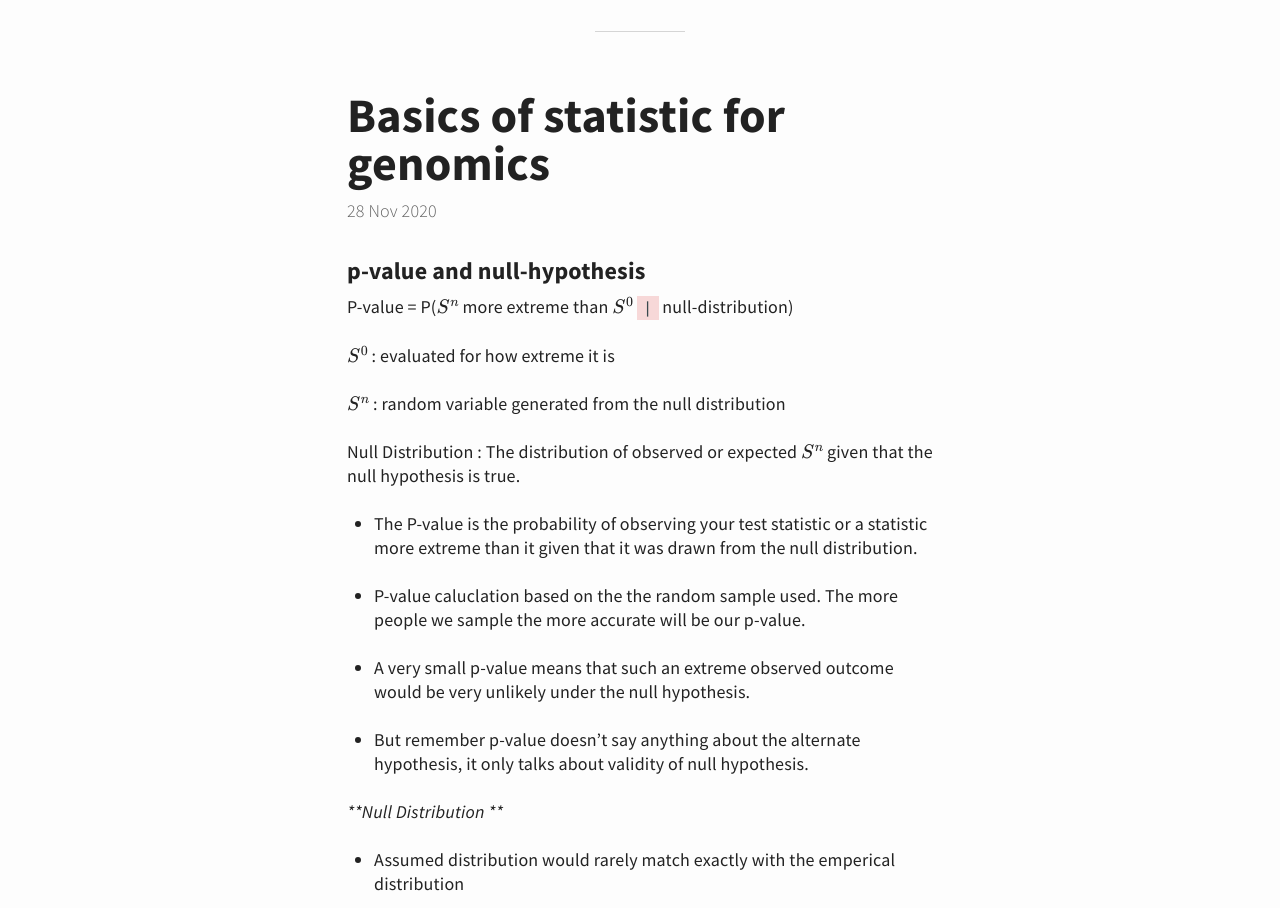
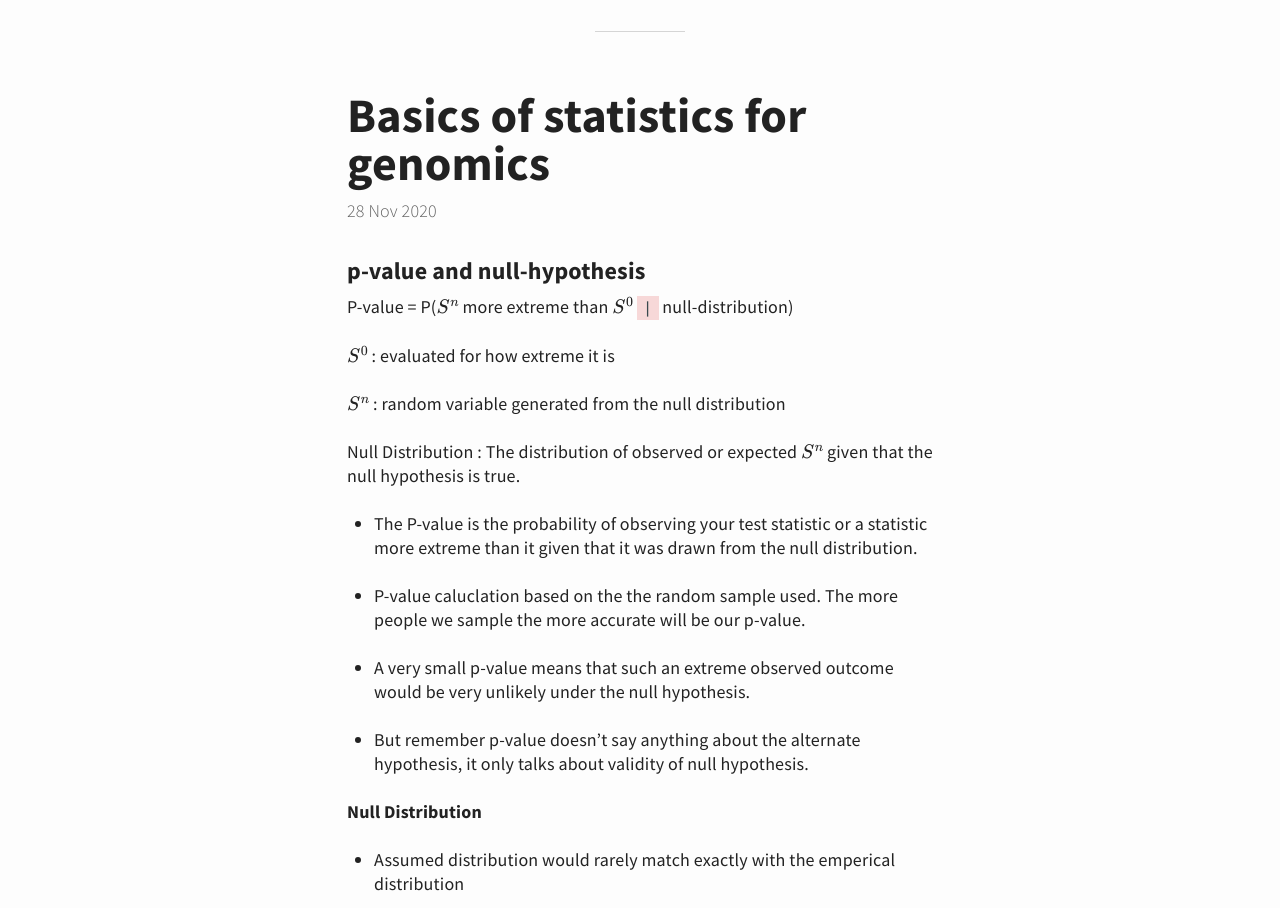
Before and after one commit to webhash/webhash.github.io, a Jekyll site: the page built from _posts/2020-11-28-basics-of-stats-for-genomics.md, in a window 1280 px wide and 1400 px high. Shown: the part 160-1068 px from the top of the window. Built offline with Jekyll 4.4.1, drawn with Linux system fonts in a browser that asks for light colours; formulas are drawn with MathJax 3; some of the changed text lies outside the part shown.

Commit message:
Update 2020-11-28-basics-of-stats-for-genomics.md

```diff
--- a/_posts/2020-11-28-basics-of-stats-for-genomics.md
+++ b/_posts/2020-11-28-basics-of-stats-for-genomics.md
@@ -1,5 +1,6 @@
 ---
-title: Basics of statistic for genomics
+title: Basics of statistics for genomics
+tags: [basics, statistics, genomics]
 ---
 
 ### p-value and null-hypothesis
@@ -22,7 +23,7 @@ title: Basics of statistic for genomics
 
 - But remember p-value doesn't say anything about the alternate hypothesis, it only talks about validity of null hypothesis.
 
-***Null Distribution ***
+**Null Distribution**
 
 - Assumed distribution would rarely match exactly with the emperical distribution
 
@@ -34,7 +35,7 @@ title: Basics of statistic for genomics
 
 - $$ Y = X \beta $$ , where Y represent the phenotype and X represent the bunch of genetics, and $$ \beta $$ represent affect size. $$ \beta $$ will follow normal distribution
 
-***Alternate Hypothesis ***
+**Alternate Hypothesis**
 
 - ![Normal Distribution and P-Values](https://webhash.github.io/img/ndist_pvalue.png "Normal Distribution and P-values")
 
```
